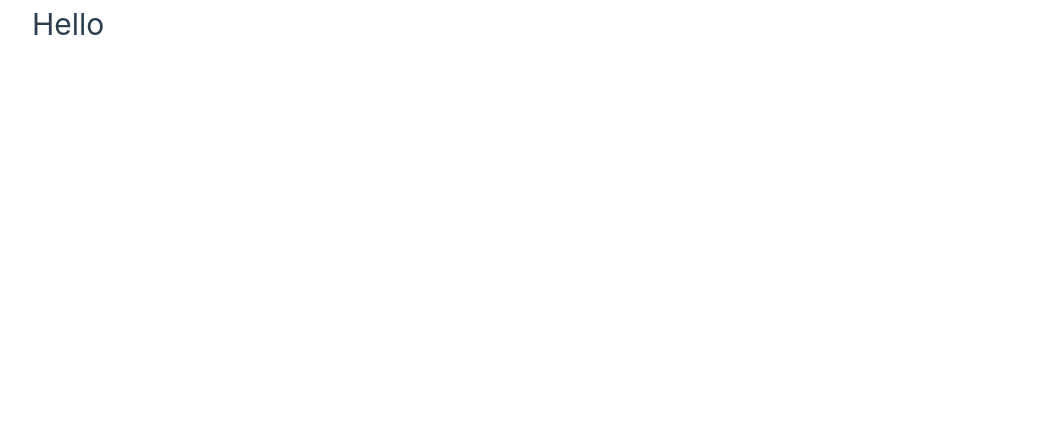
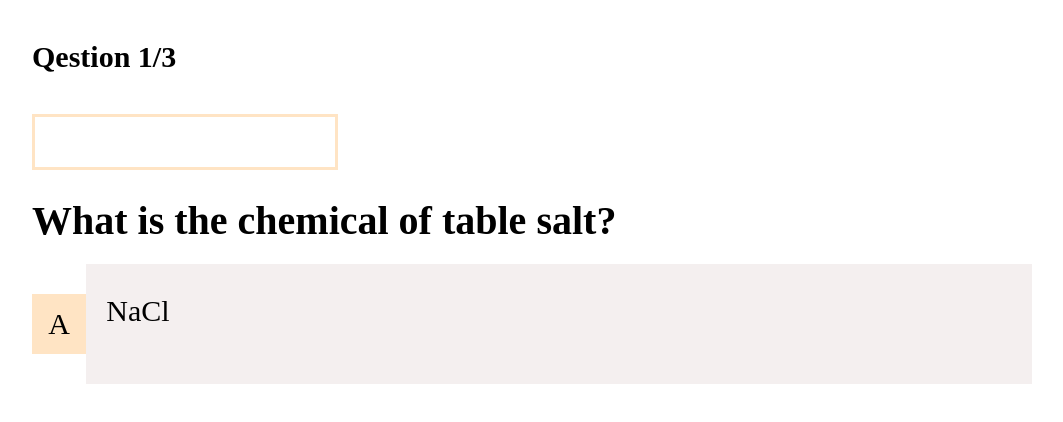
Before and after one commit to SanazBHMN/QuizApp, a Vue app: page /quiz/1 in a window 1280 px wide. Shown: the top 422 px of the page, without its empty margins (108-1171 px from the left). Built offline with nearby package versions, Linux system fonts and the light colour scheme.

Commit message:
Add styles to QuizView

```diff
--- a/src/main.js
+++ b/src/main.js
@@ -1,4 +1,4 @@
-import "./assets/main.css";
+// import "./assets/main.css";
 
 import { createApp } from "vue";
 import App from "./App.vue";
--- a/src/views/QuizView.vue
+++ b/src/views/QuizView.vue
@@ -1,5 +1,78 @@
 <template>
   <div>
-    <h1>Hello</h1>
+    <header>
+      <h4>Qestion 1/3</h4>
+      <div class="bar">
+        <div class="completion"></div>
+      </div>
+    </header>
+
+    <div>
+      <div class="question-container">
+        <h1 class="question">What is the chemical of table salt?</h1>
+      </div>
+      <div class="options-container">
+        <div class="option">
+          <p class="option-label">A</p>
+          <div class="option-value">
+            <p>NaCl</p>
+          </div>
+        </div>
+      </div>
+    </div>
   </div>
 </template>
+
+<style scoped>
+header {
+  margin-top: 20px;
+}
+
+header h4 {
+  font-size: 30px;
+}
+
+.bar {
+  width: 300px;
+  height: 50px;
+  border: 3px solid bisque;
+}
+
+.completion {
+  height: 100%;
+  width: 0%;
+  background-color: bisque;
+}
+
+.question-container {
+  margin-top: 20px;
+}
+
+.question {
+  font-size: 40px;
+  margin-bottom: 20px;
+}
+
+.option {
+  display: flex;
+  margin-bottom: 20px;
+  cursor: pointer;
+}
+
+.option-label {
+  background-color: bisque;
+  width: 60px;
+  height: 60px;
+  font-size: 30px;
+  display: flex;
+  align-items: center;
+  justify-content: center;
+}
+
+.option-value {
+  background-color: rgb(244, 239, 239);
+  width: 100%;
+  font-size: 30px;
+  padding: 0 20px;
+}
+</style>
```
